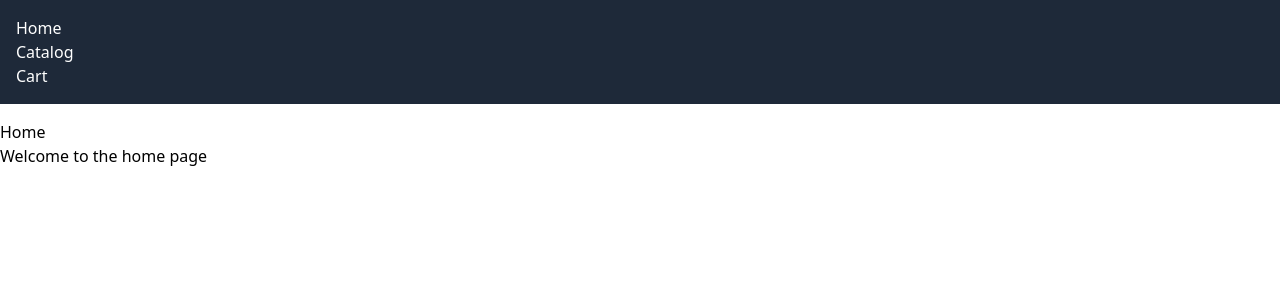
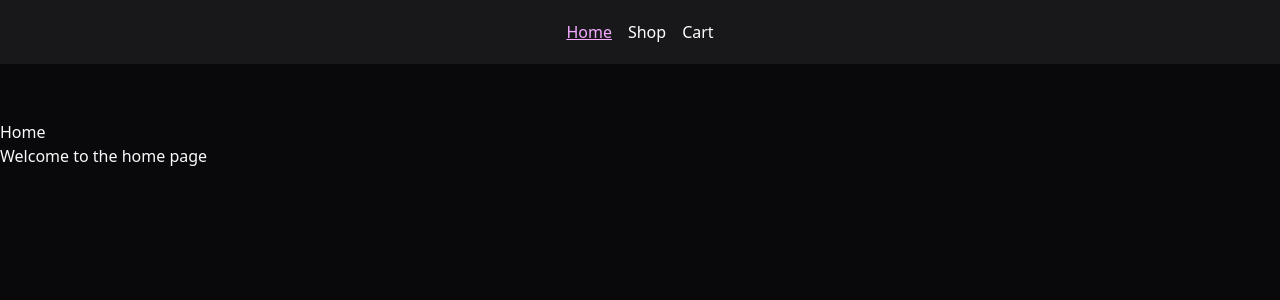
Before and after one commit to brandon-relentnet/action24.7, a Next.js app: page / in a window 1280 px wide. Shown: the top 300 px of the page. Built offline with nearby package versions, Linux system fonts and the light colour scheme.

Commit message:
Created a simple navbar to better navigate.

```diff
--- a/src/app/layout.js
+++ b/src/app/layout.js
@@ -20,11 +20,11 @@ export const metadata = {
 
 export default function RootLayout({ children }) {
   return (
-    <html lang="en">
+    <html lang="en" className="bg-zinc-950 text-zinc-50">
       <body className={`${geistSans.variable} ${geistMono.variable}`}>
         <CartProvider>
           <Navbar />
-          <div className="pt-30">
+          <div className="pt-30 container mx-auto">
             {children}
           </div>
 
--- a/src/components/Navbar.js
+++ b/src/components/Navbar.js
@@ -1,19 +1,11 @@
-import Link from 'next/link';
+import NavbarItem from "./NavbarItem";
 
 export default function Navbar() {
     return (
-        <nav className='fixed top-0 left-0 w-full bg-gray-800 text-white p-4'>
-            <ul>
-                <li>
-                    <Link href="/">Home</Link>
-                </li>
-                <li>
-                    <Link href="/catalog">Catalog</Link>
-                </li>
-                <li>
-                    <Link href="/cart">Cart</Link>
-                </li>
-            </ul>
+        <nav className='fixed h-16 flex items-center justify-center space-x-4 top-0 left-0 w-full bg-zinc-900 text-white'>
+            <NavbarItem href='/' label='Home' />
+            <NavbarItem href='/catalog' label='Shop' />
+            <NavbarItem href='/cart' label='Cart' />
         </nav>
     );
 }
--- /dev/null
+++ b/src/components/NavbarItem.js
@@ -0,0 +1,17 @@
+"use client";
+
+import Link from 'next/link';
+import { usePathname } from 'next/navigation';
+
+export default function NavbarItem({ href, label }) {
+    const pathname = usePathname();
+
+    return (
+        <Link
+            href={href}
+            className={`hover:text-fuchsia-400 ${pathname === `${href}` ? 'text-fuchsia-300 underline' : ''} transition duration-150`}
+        >
+            {label}
+        </Link>
+    );
+}
```
